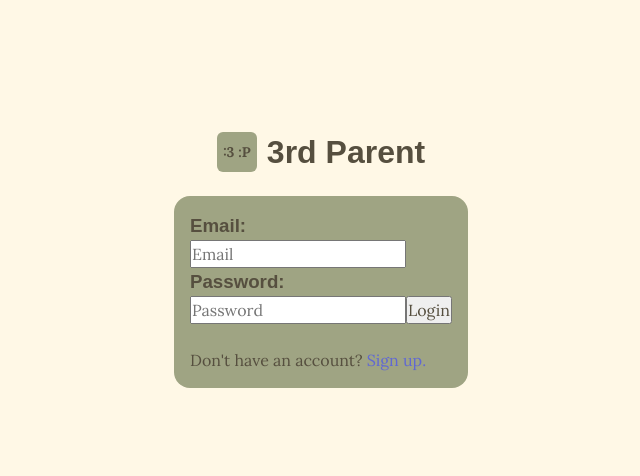
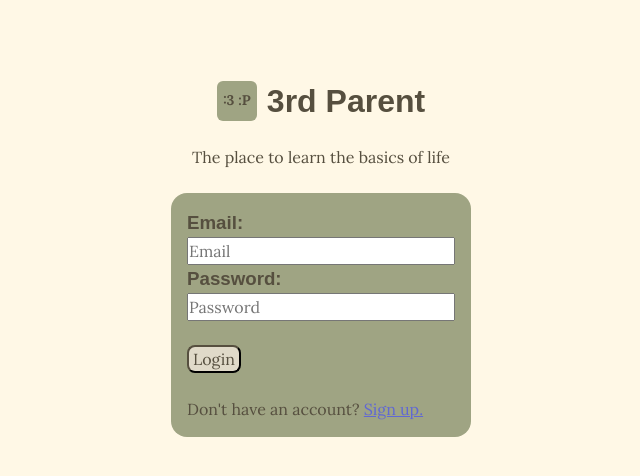
Before and after one commit to WalkinStereotype/3rdParent, a React (Vite) app: page / in a window 1280 px wide. Shown: the top 476 px of the page, without its empty margins (319-959 px from the left). Built offline with nearby package versions, Linux system fonts and the light colour scheme; no server answers; a web font is replaced by a local one.

Commit message:
More styling for auth

```diff
--- a/src/components/auth/Login.tsx
+++ b/src/components/auth/Login.tsx
@@ -43,8 +43,10 @@ export default function Login({ switchType }: LoginProps) {
         <Logo />
         <h1>3rd Parent</h1>
       </div>
+      <p>The place to learn the basics of life</p>
+      <br />
       <div className="auth-form">
-        <form onSubmit={(e) => handleLogin(e)}>
+        <form className="inner-auth-form" onSubmit={(e) => handleLogin(e)}>
           <h3>Email:</h3>
           <input
             type="email"
@@ -62,15 +64,15 @@ export default function Login({ switchType }: LoginProps) {
             onChange={(e) => setPassword(e.target.value)}
             required
           />
-
-          <button type="submit" disabled={loading}>
+          <br />
+          <button type="submit" className="auth-button" disabled={loading}>
             Login
           </button>
         </form>
         <br />
         <p>
           Don't have an account?{" "}
-          <span onClick={switchType} style={{ color: "#6068d3ff" }}>
+          <span onClick={switchType} className="switch-auth-text">
             Sign up.
           </span>
         </p>
--- a/src/components/auth/Signup.tsx
+++ b/src/components/auth/Signup.tsx
@@ -79,8 +79,10 @@ export default function Signup({ switchType }: SignupProps) {
         <Logo />
         <h1>3rd Parent</h1>
       </div>
+      <p>The place to learn the basics of life</p>
+      <br />
       <div className="auth-form">
-        <form onSubmit={(e) => handleSignup(e)}>
+        <form className="inner-auth-form" onSubmit={(e) => handleSignup(e)}>
           <h3>Email:</h3>
           <input
             type="email"
@@ -111,20 +113,20 @@ export default function Signup({ switchType }: SignupProps) {
           <h3>Confirm Password:</h3>
           <input
             type="password"
-            placeholder="Password"
+            placeholder="Confirm Password"
             value={password}
             onChange={(e) => setConfirmPassword(e.target.value)}
             required
           />
-
-          <button type="submit" disabled={loading}>
-            Login
+          <br />
+          <button type="submit" className="auth-button" disabled={loading}>
+            Sign Up
           </button>
         </form>
         <br />
         <p>
           Have an account?{" "}
-          <span onClick={switchType} style={{ color: "#6068d3ff" }}>
+          <span onClick={switchType} className="switch-auth-text">
             Log in.
           </span>
         </p>
--- a/src/components/auth/auth.css
+++ b/src/components/auth/auth.css
@@ -6,7 +6,7 @@
   align-items: center;
   justify-content: flex-start;
 
-  padding-top: 10%;
+  padding-top: 6%;
 }
 
 .auth-form {
@@ -16,4 +16,30 @@
   border-radius: 16px;
   width: fit-content;
   padding: var(--medium-padding);
+  width: 300px;
 }
+
+.inner-auth-form {
+  display: flex;
+  flex-direction: column;
+}
+
+.switch-auth-text {
+  color: rgba(96, 104, 211, 1);
+  text-decoration: underline;
+}
+
+.switch-auth-text:hover {
+  cursor: pointer;
+  font-weight: bold;
+}
+
+button.auth-button {
+  background-color: var(--color-background-searchbar);
+  color: var(--color-text);
+  border-radius: 8px;
+  border-color: var(--color-text);
+  width: fit-content;
+  padding-left: var(--small-padding);
+  padding-right: var(--small-padding);
+}
--- a/src/components/shared/CategorySelector/CategoryButton/CategoryButton.css
+++ b/src/components/shared/CategorySelector/CategoryButton/CategoryButton.css
@@ -10,3 +10,7 @@ button.category-button {
 button.category-button:hover {
   cursor: pointer;
 }
+
+button.selected {
+  border-width: 4px;
+}
--- a/src/styles/base/reset.css
+++ b/src/styles/base/reset.css
@@ -9,6 +9,10 @@ body {
   min-height: 100vh;
   text-rendering: optimizeLegibility;
   line-height: 1.5;
+}
+
+button {
+  box-shadow: none;
 }
 
 img,
```
